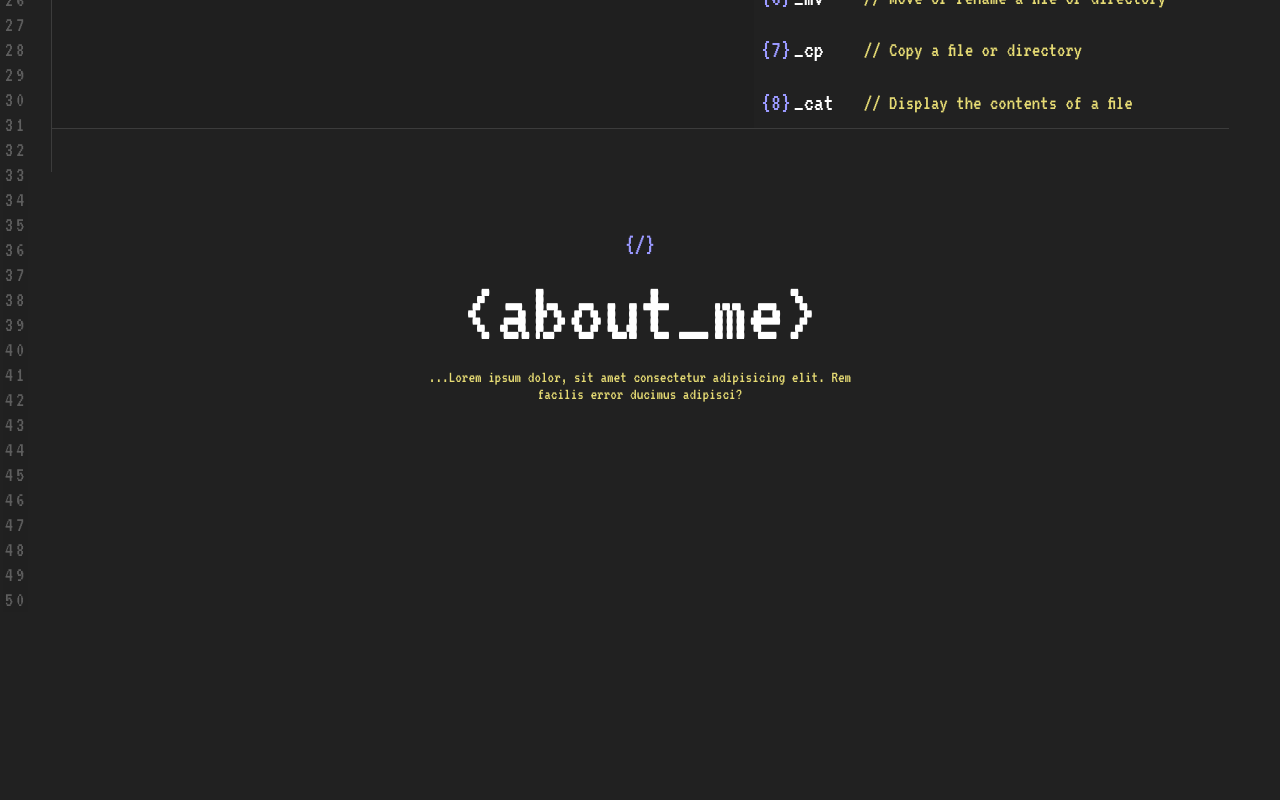
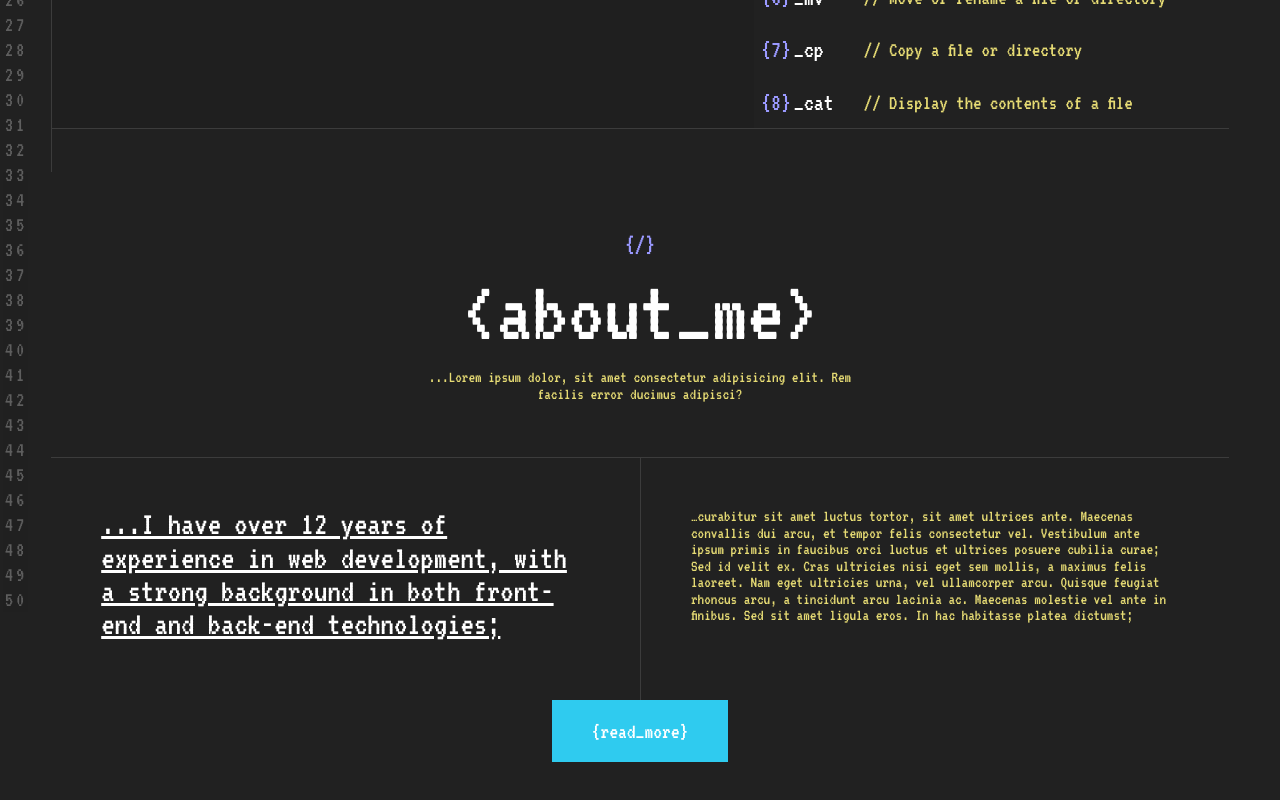
Before and after one commit to Nayab-Tahir/Portfolio2.0, a React (Vite) app: page / in a window 1280 px wide. Shown: the part 648-1448 px from the top of the page. Before the commit the page ends 1157 px from the top, so only its background shows below. Built offline with nearby package versions, Linux system fonts and the light colour scheme.

Commit message:
Completed AboutSection

```diff
--- a/src/components/Sections/AboutSection/AboutSection.css
+++ b/src/components/Sections/AboutSection/AboutSection.css
@@ -34,3 +34,55 @@ p.about-me-intro {
     font-size: 1.29vw;
 
 }
+
+.about-me-desc-container {
+  display: flex;
+  margin-left: auto;
+  margin-right: auto;
+  max-width: 1280px;
+}
+
+.about-me-desc-container > div {
+  width: 50%;
+}
+
+.about-me-short-desc {
+  padding: 50px;
+  border-top: 1px solid rgba(255,255,255,0.12);
+}
+
+.about-me-short-desc > h5 {
+  margin: 0;
+  text-align: left;
+  color: white;
+  font-size: 2.6vw;
+  text-decoration: underline;
+}
+
+.about-me-detailed-desc {
+  padding: 50px;
+  border-top: 1px  solid rgba(255,255,255,0.12);
+  border-left: 1px solid rgba(255,255,255,0.12);
+}
+
+.about-me-detailed-desc > p {
+  font-size: 1.29vw;
+  text-align: left;
+  text-decoration: none;
+  margin-top: 0;
+  margin-bottom: 1.6em;
+  color: #e6db74;
+}
+
+.about-me-btn > a {
+  display: inline-block;
+  text-decoration: none;
+  color: white;
+  background-color: #2fcbef;
+  padding: 20px 40px;
+  font-size: 22px;
+}
+
+.about-me-btn > a:hover{
+  background-color: #9a99ff;
+}
--- a/src/components/Sections/AboutSection/AboutSection.jsx
+++ b/src/components/Sections/AboutSection/AboutSection.jsx
@@ -16,6 +16,33 @@ const AboutSection = () => {
           </p>
         </div>
       </div>
+      <div className="about-me-desc-container">
+        <div>
+          <div className="about-me-short-desc">
+            <h5>
+              ...I have over 12 years of experience in web development, with a
+              strong background in both front-end and back-end technologies;
+            </h5>
+          </div>
+        </div>
+        <div>
+          <div className="about-me-detailed-desc">
+            <p>
+              …curabitur sit amet luctus tortor, sit amet ultrices ante.
+              Maecenas convallis dui arcu, et tempor felis consectetur vel.
+              Vestibulum ante ipsum primis in faucibus orci luctus et ultrices
+              posuere cubilia curae; Sed id velit ex. Cras ultricies nisi eget
+              sem mollis, a maximus felis laoreet. Nam eget ultricies urna, vel
+              ullamcorper arcu. Quisque feugiat rhoncus arcu, a tincidunt arcu
+              lacinia ac. Maecenas molestie vel ante in finibus. Sed sit amet
+              ligula eros. In hac habitasse platea dictumst;
+            </p>
+          </div>
+        </div>
+      </div>
+      <div className="about-me-btn">
+        <a href="#">&#123;read_more&#125;</a>
+      </div>
     </Section>
   );
 };
```
